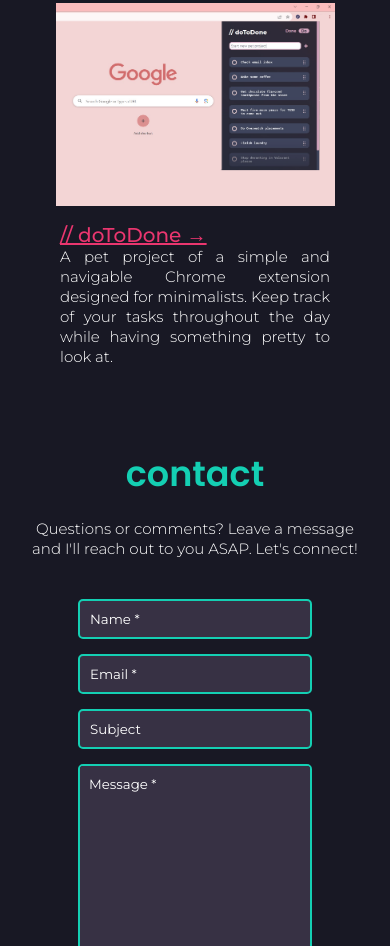
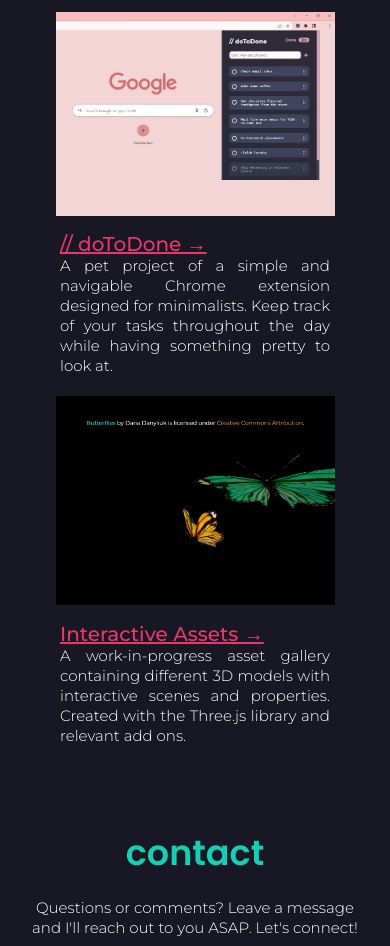
Before and after one commit to alyakakakayla/devportfolio, a plain HTML site: page index.html in a window 390 px wide. Shown: the part 1659-2605 px from the top of the page. Drawn offline with Linux system fonts and the light colour scheme; a web font is replaced by a local one.

Commit message:
Add Interactive Assets project

```diff
--- a/index.html
+++ b/index.html
@@ -110,11 +110,20 @@
                     <div class="container">
                         <div class="first-project">
                             <div class="project-image">
-                                <img src="./images/doToDone3.png" alt="doToDone project">
+                                <img src="./images/doToDone3.png" alt="// doToDone project">
                             </div>
                             <div class="description">
                                 <p>
                                     <a href="https://github.com/alyakakakayla/doToDone" class="project-titles">// doToDone &rarr;</a><br>A pet project of a simple and navigable Chrome extension designed for minimalists. Keep track of your tasks throughout the day while having something pretty to look at.</p>
+                            </div>
+                        </div>
+                        <div class="second-project">
+                            <div class="description">
+                                <p>
+                                    <a href="https://alyakakakayla.github.io/interactiveassets/" class="project-titles">Interactive Assets &rarr;</a><br>A work-in-progress asset gallery containing different 3D models with interactive scenes and properties. Created with the Three.js library and relevant add ons.</p>
+                            </div>
+                            <div class="project-image">
+                                <img src="./images/interactiveassets.jpg" alt="Interactive Assets project">
                             </div>
                         </div>
                     </div>
@@ -164,9 +173,9 @@
                         </p>
                     </div>
                     <div class="footer-images">
-                        <a href="https://www.github.com/alyakakakayla"> <img src="./images/githublogo.png" alt="github"></a>
-                        <a href="https://www.linkedin.com/in/kayla-reddick-34a0a7235/"> <img src="./images/linkedinlogo.png" alt="linkedin"></a>
-                        <a href="https://www.instagram.com/alyakakakayla/"> <img src="./images/instagramlogo.png" alt="instagram"></a>
+                        <a href="https://www.github.com/alyakakakayla"> <img src="./images/githublogo.png" alt="my github"></a>
+                        <a href="https://www.linkedin.com/in/kayla-reddick-34a0a7235/"> <img src="./images/linkedinlogo.png" alt="my linkedin"></a>
+                        <a href="https://www.instagram.com/alyakakakayla/"> <img src="./images/instagramlogo.png" alt="my instagram"></a>
                     </div>
                 </section>
         </div>
--- a/styles.css
+++ b/styles.css
@@ -320,6 +320,7 @@
 
 #projects .container {
     display: flex;
+    flex-direction: column;
     align-items: center;
     justify-content: center;
     padding-top: 3%;
@@ -344,6 +345,13 @@
     padding-top: 3%;
 }
 
+.second-project {
+    display: flex;
+    align-items: center;
+    justify-content: center;
+    padding-top: 3%;
+}
+
 #projects .first-project .description {
     font-size: 20px;
     font-weight: 300;
@@ -356,11 +364,29 @@
     width: fit-content;
 }
 
+#projects .second-project .description {
+    order: 1;
+    font-size: 20px;
+    font-weight: 300;
+    text-align: justify;
+    line-height: 40px;
+    display: flex;
+    align-items: center;
+    padding-left: 40px;
+    padding-right: 40px;
+    width: fit-content;
+}
+
+.second-project .project-image {
+    order: 2;
+}
+
 .project-image {
     flex-direction: column;
     align-items: center;
     justify-content: center;
     display: flex;
+    margin-top: 3%;
     margin-bottom: 3%;
 }
 
@@ -678,6 +704,17 @@
         padding-right: 20px;
         padding-left: 20px;
     }
+    .second-project {
+        flex-direction: column;
+        padding-right: 20px;
+        padding-left: 20px;
+    }
+    #projects .second-project .description {
+        order: 2;
+    }
+    #projects .second-project .project-image {
+        order: 1;
+    }
     .description {
         flex: none;
         width: 100%;
```
Also changed, not shown: images/interactiveassets.jpg (added).
